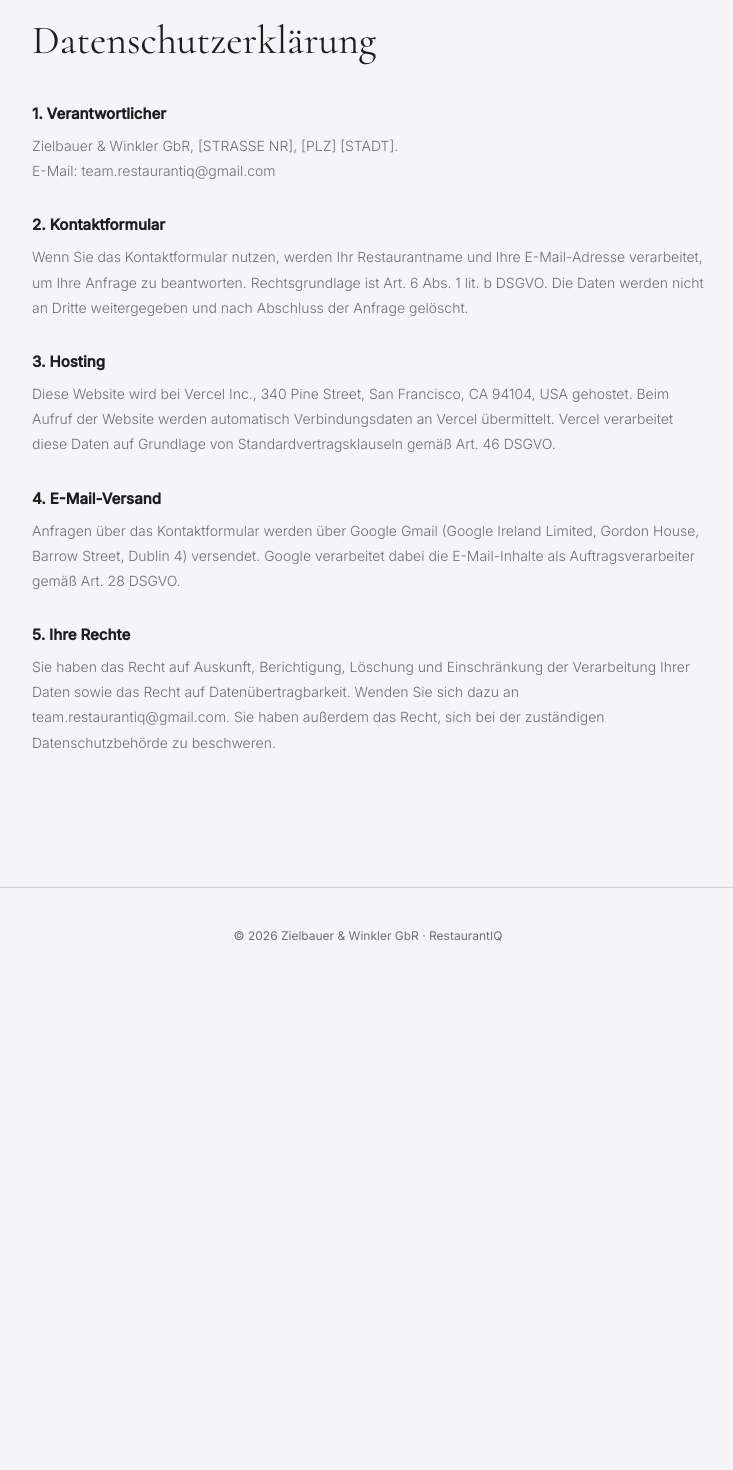
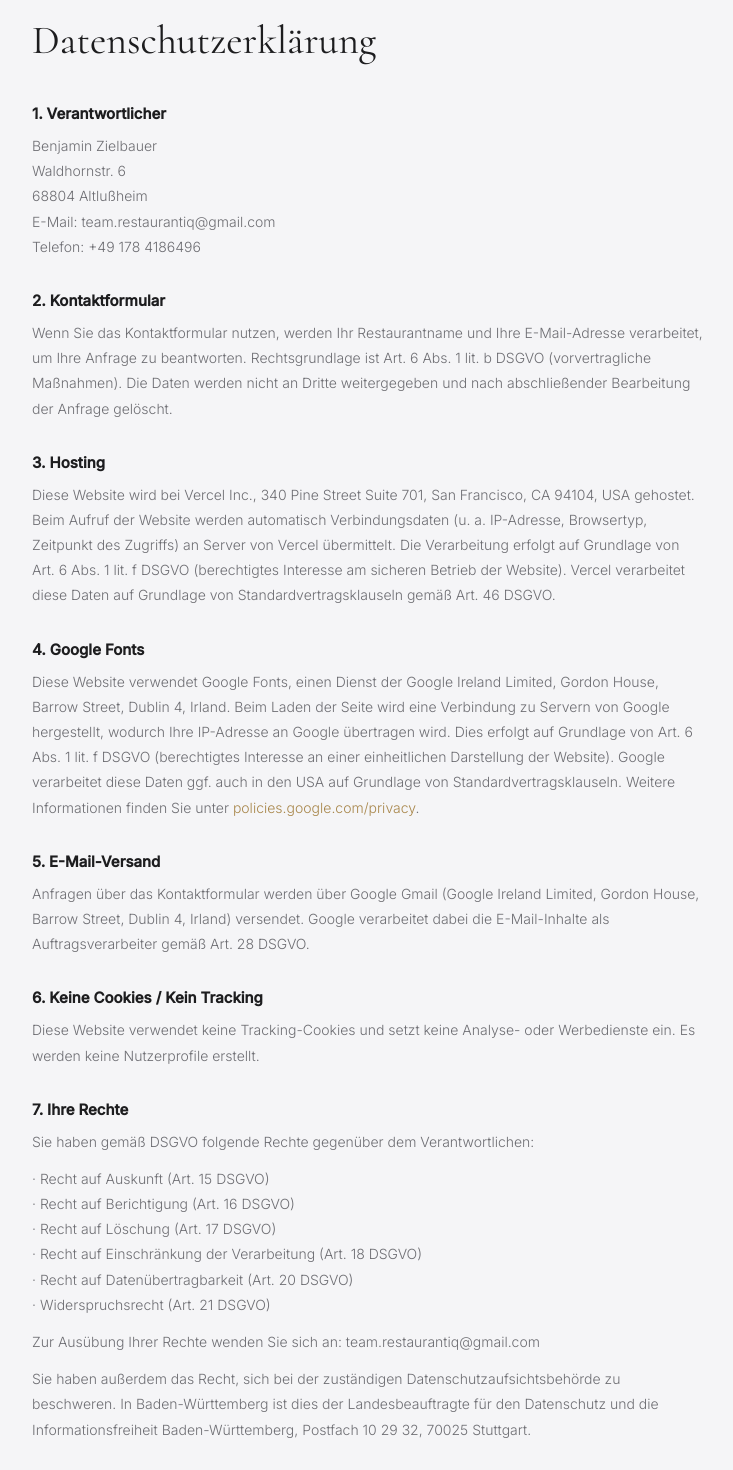
Before and after one commit to RestaurantIQ/website, a Next.js app: page /datenschutz in a window 1280 px wide. Shown: the part 120-1590 px from the top of the page, without its empty margins (272-1005 px from the left). Before the commit the page ends 1103 px from the top, so only its background shows below. Built offline with nearby package versions, Linux system fonts and the light colour scheme.

Commit message:
Update Datenschutz: correct legal info, add Google Fonts, fix GbR

```diff
--- a/pages/datenschutz.js
+++ b/pages/datenschutz.js
@@ -23,21 +23,43 @@ export default function Datenschutz() {
         <h1>Datenschutzerklärung</h1>
 
         <h2>1. Verantwortlicher</h2>
-        <p>Zielbauer &amp; Winkler GbR, [STRASSE NR], [PLZ] [STADT].<br />E-Mail: team.restaurantiq@gmail.com</p>
+        <p>
+          Benjamin Zielbauer<br />
+          Waldhornstr. 6<br />
+          68804 Altlußheim<br />
+          E-Mail: team.restaurantiq@gmail.com<br />
+          Telefon: +49 178 4186496
+        </p>
 
         <h2>2. Kontaktformular</h2>
-        <p>Wenn Sie das Kontaktformular nutzen, werden Ihr Restaurantname und Ihre E-Mail-Adresse verarbeitet, um Ihre Anfrage zu beantworten. Rechtsgrundlage ist Art. 6 Abs. 1 lit. b DSGVO. Die Daten werden nicht an Dritte weitergegeben und nach Abschluss der Anfrage gelöscht.</p>
+        <p>Wenn Sie das Kontaktformular nutzen, werden Ihr Restaurantname und Ihre E-Mail-Adresse verarbeitet, um Ihre Anfrage zu beantworten. Rechtsgrundlage ist Art. 6 Abs. 1 lit. b DSGVO (vorvertragliche Maßnahmen). Die Daten werden nicht an Dritte weitergegeben und nach abschließender Bearbeitung der Anfrage gelöscht.</p>
 
         <h2>3. Hosting</h2>
-        <p>Diese Website wird bei Vercel Inc., 340 Pine Street, San Francisco, CA 94104, USA gehostet. Beim Aufruf der Website werden automatisch Verbindungsdaten an Vercel übermittelt. Vercel verarbeitet diese Daten auf Grundlage von Standardvertragsklauseln gemäß Art. 46 DSGVO.</p>
+        <p>Diese Website wird bei Vercel Inc., 340 Pine Street Suite 701, San Francisco, CA 94104, USA gehostet. Beim Aufruf der Website werden automatisch Verbindungsdaten (u. a. IP-Adresse, Browsertyp, Zeitpunkt des Zugriffs) an Server von Vercel übermittelt. Die Verarbeitung erfolgt auf Grundlage von Art. 6 Abs. 1 lit. f DSGVO (berechtigtes Interesse am sicheren Betrieb der Website). Vercel verarbeitet diese Daten auf Grundlage von Standardvertragsklauseln gemäß Art. 46 DSGVO.</p>
 
-        <h2>4. E-Mail-Versand</h2>
-        <p>Anfragen über das Kontaktformular werden über Google Gmail (Google Ireland Limited, Gordon House, Barrow Street, Dublin 4) versendet. Google verarbeitet dabei die E-Mail-Inhalte als Auftragsverarbeiter gemäß Art. 28 DSGVO.</p>
+        <h2>4. Google Fonts</h2>
+        <p>Diese Website verwendet Google Fonts, einen Dienst der Google Ireland Limited, Gordon House, Barrow Street, Dublin 4, Irland. Beim Laden der Seite wird eine Verbindung zu Servern von Google hergestellt, wodurch Ihre IP-Adresse an Google übertragen wird. Dies erfolgt auf Grundlage von Art. 6 Abs. 1 lit. f DSGVO (berechtigtes Interesse an einer einheitlichen Darstellung der Website). Google verarbeitet diese Daten ggf. auch in den USA auf Grundlage von Standardvertragsklauseln. Weitere Informationen finden Sie unter <a href="https://policies.google.com/privacy" target="_blank" rel="noopener noreferrer">policies.google.com/privacy</a>.</p>
 
-        <h2>5. Ihre Rechte</h2>
-        <p>Sie haben das Recht auf Auskunft, Berichtigung, Löschung und Einschränkung der Verarbeitung Ihrer Daten sowie das Recht auf Datenübertragbarkeit. Wenden Sie sich dazu an team.restaurantiq@gmail.com. Sie haben außerdem das Recht, sich bei der zuständigen Datenschutzbehörde zu beschweren.</p>
+        <h2>5. E-Mail-Versand</h2>
+        <p>Anfragen über das Kontaktformular werden über Google Gmail (Google Ireland Limited, Gordon House, Barrow Street, Dublin 4, Irland) versendet. Google verarbeitet dabei die E-Mail-Inhalte als Auftragsverarbeiter gemäß Art. 28 DSGVO.</p>
+
+        <h2>6. Keine Cookies / Kein Tracking</h2>
+        <p>Diese Website verwendet keine Tracking-Cookies und setzt keine Analyse- oder Werbedienste ein. Es werden keine Nutzerprofile erstellt.</p>
+
+        <h2>7. Ihre Rechte</h2>
+        <p>Sie haben gemäß DSGVO folgende Rechte gegenüber dem Verantwortlichen:</p>
+        <p>
+          · Recht auf Auskunft (Art. 15 DSGVO)<br />
+          · Recht auf Berichtigung (Art. 16 DSGVO)<br />
+          · Recht auf Löschung (Art. 17 DSGVO)<br />
+          · Recht auf Einschränkung der Verarbeitung (Art. 18 DSGVO)<br />
+          · Recht auf Datenübertragbarkeit (Art. 20 DSGVO)<br />
+          · Widerspruchsrecht (Art. 21 DSGVO)
+        </p>
+        <p>Zur Ausübung Ihrer Rechte wenden Sie sich an: team.restaurantiq@gmail.com</p>
+        <p>Sie haben außerdem das Recht, sich bei der zuständigen Datenschutzaufsichtsbehörde zu beschweren. In Baden-Württemberg ist dies der Landesbeauftragte für den Datenschutz und die Informationsfreiheit Baden-Württemberg, Postfach 10 29 32, 70025 Stuttgart.</p>
       </div>
-      <footer>© 2026 Zielbauer &amp; Winkler GbR · RestaurantIQ</footer>
+      <footer>© 2026 Benjamin Zielbauer · RestaurantIQ</footer>
     </>
   );
 }
```
